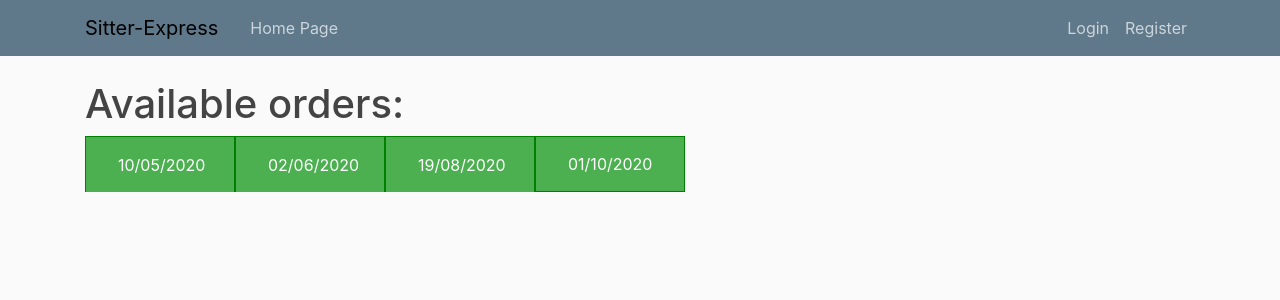
After one commit to GalTayeb/SitterExpress, a Django app: page /order/ in a window 1280 px wide. The commit adds this page. Shown: the top 300 px of the page. Run offline with Django 3.2, Linux system fonts and the light colour scheme; some libraries are stand-ins or nearby versions.

Commit message:
Available orders Page

```diff
--- a/babySitter/templates/babySitter/base.html
+++ b/babySitter/templates/babySitter/base.html
@@ -37,6 +37,8 @@
             <div class="navbar-nav">
               {% if user.is_authenticated %}
                 <a class="nav-item nav-link" href="{% url 'profile' %}">Profile</a>
+                <a class="nav-item nav-link" href="{% url 'babySitter-order' %}">Available orders</a>
+               <a class="nav-item nav-link" href="{% url 'babySitter-history' %}">History</a>
                 <a class="nav-item nav-link" href="{% url 'logout' %}">Logout</a>
               {% else %}
                 <a class="nav-item nav-link" href="{% url 'login' %}">Login</a>
--- a/babySitter/templates/babySitter/history.html
+++ b/babySitter/templates/babySitter/history.html
@@ -2,5 +2,11 @@
 {% block content %}
     <div class = "main">
         <h1>History</h1>
+
+
+
+
+
+
     </div>
 {% endblock content %}
--- /dev/null
+++ b/babySitter/templates/babySitter/order.html
@@ -0,0 +1,49 @@
+{% extends "babySitter/base.html" %}
+{% block content %}
+    <div class = "main">
+        <h1>Available orders:</h1>
+
+    <html>
+<head>
+<style>
+.btn-group .button {
+  background-color: #4CAF50; /* Green */
+  border: 1px solid green;
+  color: white;
+  padding: 15px 32px;
+  text-align: center;
+  text-decoration: none;
+  font-size: 16px;
+  cursor: pointer;
+  width: 150px;
+  display: block;
+}
+
+.btn-group .button:not(:last-child) {
+  border-bottom: none; /* Prevent double borders */
+}
+
+.btn-group .button:hover {
+  background-color: #3e8e41;
+}
+</style>
+</head>
+<body>
+
+
+
+<div class="btn-group">
+  <button class="button">10/05/2020</button>
+  <button class="button">02/06/2020</button>
+  <button class="button">19/08/2020</button>
+  <button class="button">01/10/2020</button>
+</div>
+
+</body>
+</html>
+
+
+
+
+    </div>
+{% endblock content %}
--- a/babySitter/urls.py
+++ b/babySitter/urls.py
@@ -8,4 +8,5 @@ urlpatterns = [
     path('choice/', views.choice, name='babySitter-choice'),
     path('about/', views.about, name='babySitter-about'),
     path('history/', views.history, name='babySitter-history'),
+    path('order/', views.order, name='babySitter-order'),
 ]
--- a/babySitter/views.py
+++ b/babySitter/views.py
@@ -18,3 +18,6 @@ def about(request):
 
 def history(request):
     return render(request, 'babySitter/history.html', {'title': 'History'})
+
+def order(request):
+    return render(request, 'babySitter/order.html', {'title': 'order'})
```
Also changed, not shown: db.sqlite3.
